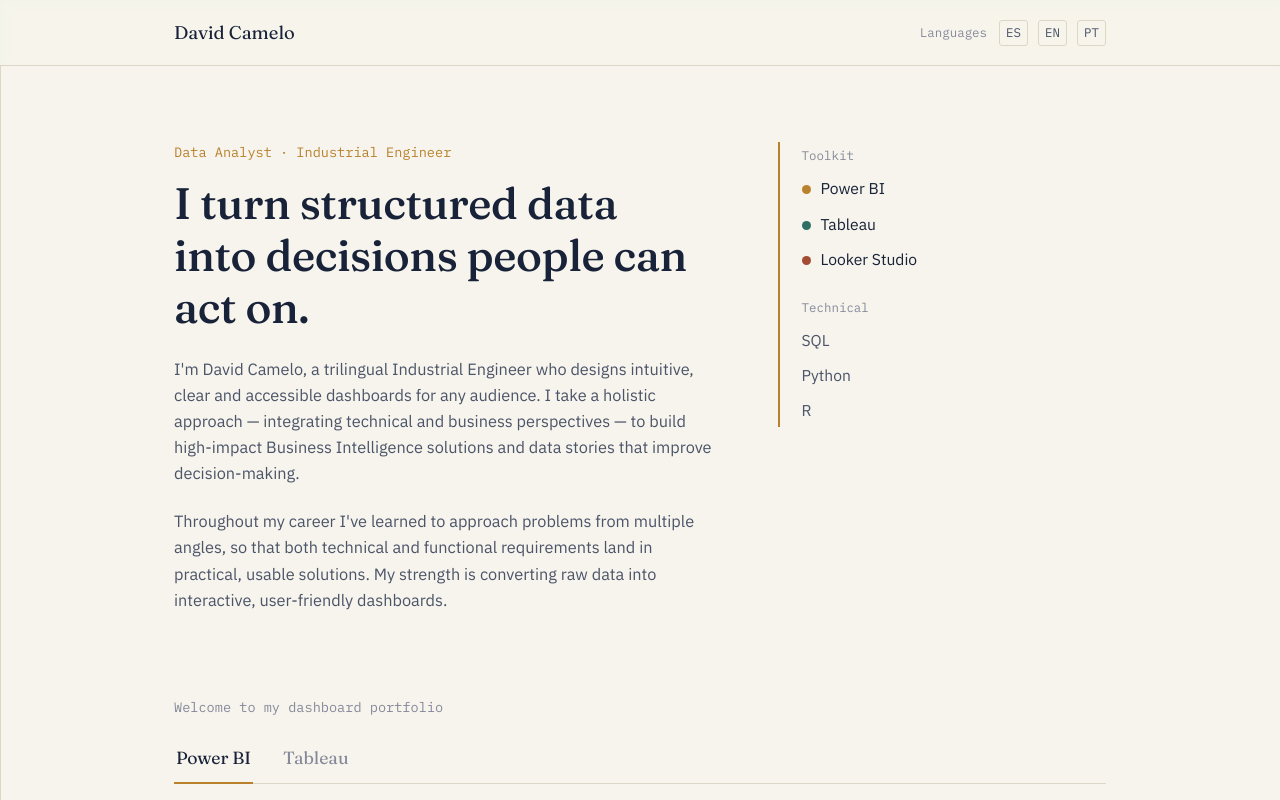
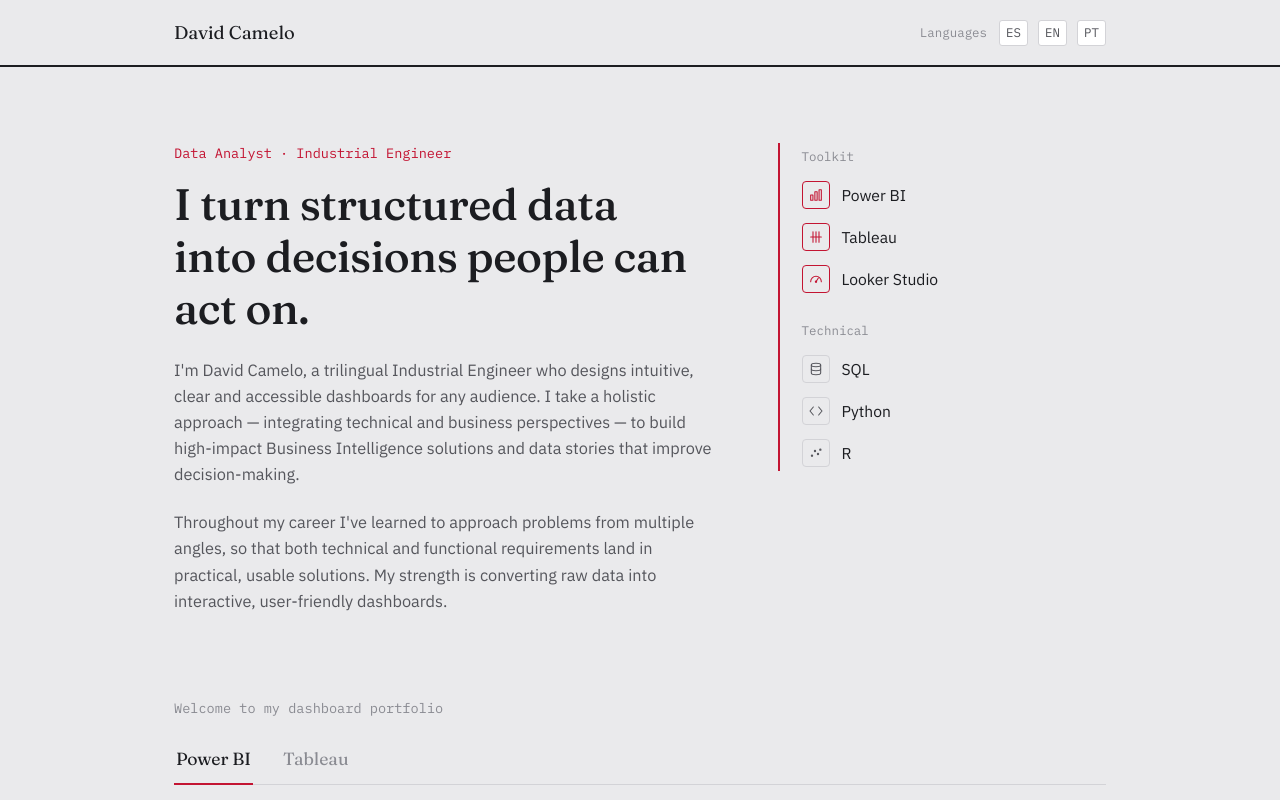
Before and after one commit to DavidNCamelo/DavidNCamelo.github.io, a plain HTML site: page index.html in a window 1280 px wide. Shown: the top 800 px of the page. Drawn offline with Linux system fonts and the light colour scheme.

Commit message:
Correcciones

```diff
--- a/index.html
+++ b/index.html
@@ -14,15 +14,15 @@
    Design tokens
    =========================================================== */
 :root{
-  --paper:      #F6F4EC;
-  --paper-line: #DCD6C4;
-  --ink:        #182238;
-  --ink-soft:   #4B5468;
-  --muted:      #86899A;
-  --ochre:      #B9812C;
-  --teal:       #2E6F63;
-  --clay:       #A34B33;
-  --embed-bg:   #FFFFFF;
+  --paper:      #EAEAEC;
+  --panel:      #FFFFFF;
+  --line:       #D3D3D7;
+  --ink:        #1C1D21;
+  --ink-soft:   #55565C;
+  --muted:      #8A8B92;
+  --red:        #C31432;
+  --red-dark:   #7E0F22;
+  --red-soft:   #E8536C;
 
   --serif: 'Fraunces', Georgia, 'Times New Roman', serif;
   --sans:  'IBM Plex Sans', -apple-system, BlinkMacSystemFont, 'Segoe UI', sans-serif;
@@ -44,17 +44,6 @@
   -webkit-font-smoothing: antialiased;
 }
 
-/* subtle graph-paper texture, evokes dashboard grids without shouting it */
-body{
-  background-image:
-    linear-gradient(var(--paper-line) 1px, transparent 1px),
-    linear-gradient(90deg, var(--paper-line) 1px, transparent 1px);
-  background-size: 48px 48px;
-  background-position: center top;
-  background-attachment: fixed;
-  background-color: var(--paper);
-}
-
 @media (prefers-reduced-motion: reduce){
   html{ scroll-behavior: auto; }
   *{ animation: none !important; transition: none !important; }
@@ -66,11 +55,11 @@
   padding: 0 24px;
 }
 
-a{ color: var(--teal); text-decoration-thickness: 1px; text-underline-offset: 3px; }
-a:hover{ color: var(--ochre); }
+a{ color: var(--ink); text-decoration-color: var(--red); text-decoration-thickness: 1px; text-underline-offset: 3px; }
+a:hover{ color: var(--red); }
 a:focus-visible,
 button:focus-visible{
-  outline: 2px solid var(--ochre);
+  outline: 2px solid var(--red);
   outline-offset: 3px;
 }
 
@@ -85,9 +74,8 @@
    Header
    =========================================================== */
 .site-header{
-  border-bottom: 1px solid var(--paper-line);
-  background: rgba(246,244,236,0.9);
-  backdrop-filter: saturate(140%) blur(4px);
+  border-bottom: 2px solid var(--ink);
+  background: var(--paper);
   position: sticky;
   top: 0;
   z-index: 10;
@@ -119,10 +107,11 @@
 }
 .lang-key{ margin-right: 2px; }
 .lang-chip{
-  border: 1px solid var(--paper-line);
+  border: 1px solid var(--line);
   border-radius: 3px;
   padding: 2px 6px;
   color: var(--ink-soft);
+  background: var(--panel);
 }
 
 /* ===========================================================
@@ -140,7 +129,7 @@
 .hero-kicker{
   font-family: var(--mono);
   font-size: 0.85rem;
-  color: var(--ochre);
+  color: var(--red);
   margin: 0 0 14px;
 }
 
@@ -158,9 +147,9 @@
   font-size: 1.02rem;
 }
 
-/* Legend card — map-key styling for tools/skills */
+/* Legend card — tool icons for skills */
 .legend{
-  border-left: 2px solid var(--ochre);
+  border-left: 2px solid var(--red);
   padding: 4px 0 4px 22px;
 }
 
@@ -168,9 +157,9 @@
   font-family: var(--mono);
   font-size: 0.78rem;
   color: var(--muted);
-  margin: 0 0 10px;
+  margin: 0 0 14px;
 }
-.legend-title--secondary{ margin-top: 26px; }
+.legend-title--secondary{ margin-top: 28px; }
 
 .legend-list{
   list-style: none;
@@ -178,23 +167,34 @@
   padding: 0;
   display: flex;
   flex-direction: column;
-  gap: 10px;
+  gap: 14px;
   font-size: 0.98rem;
   color: var(--ink);
 }
 
-.legend-list--plain{ color: var(--ink-soft); }
+.legend-list--plain .tool-icon{
+  color: var(--ink-soft);
+  border-color: var(--line);
+}
 
-.swatch{
-  display: inline-block;
-  width: 9px;
-  height: 9px;
-  border-radius: 50%;
-  margin-right: 10px;
+.tool{
+  display: flex;
+  align-items: center;
+  gap: 12px;
 }
-.swatch--a{ background: var(--ochre); }
-.swatch--b{ background: var(--teal); }
-.swatch--c{ background: var(--clay); }
+
+.tool-icon{
+  flex: none;
+  width: 28px;
+  height: 28px;
+  display: flex;
+  align-items: center;
+  justify-content: center;
+  border: 1px solid var(--red);
+  border-radius: 4px;
+  color: var(--red);
+}
+.tool-icon svg{ width: 16px; height: 16px; }
 
 /* ===========================================================
    Portfolio / Tabs
@@ -211,7 +211,7 @@
 .tabs{
   display: flex;
   gap: 28px;
-  border-bottom: 1px solid var(--paper-line);
+  border-bottom: 1px solid var(--line);
   margin-bottom: 44px;
 }
 
@@ -231,7 +231,7 @@
 .tab-btn:hover{ color: var(--ink); }
 .tab-btn.is-active{
   color: var(--ink);
-  border-bottom-color: var(--ochre);
+  border-bottom-color: var(--red);
 }
 
 .tab-panel{ display: none; }
@@ -242,7 +242,7 @@
    =========================================================== */
 .project{
   padding: 40px 0;
-  border-top: 1px solid var(--paper-line);
+  border-top: 1px solid var(--line);
 }
 .project:first-child{ border-top: none; padding-top: 0; }
 
@@ -257,27 +257,35 @@
   margin: 0 0 22px;
 }
 
-/* Placeholder container for hand-pasted dashboard embeds */
+/* Embed container — fixed aspect ratio so Power BI / Tableau
+   can correctly auto-fit their canvas inside the iframe.
+   Adjust the ratio per project if a report was designed
+   with a different shape (e.g. 4 / 3). */
 .embed-frame{
-  background: var(--embed-bg);
-  border: 1px dashed var(--paper-line);
-  border-radius: 6px;
-  min-height: 480px;
-  display: flex;
-  align-items: center;
-  justify-content: center;
+  background: var(--panel);
+  border: 1px solid var(--line);
+  border-radius: 4px;
+  aspect-ratio: 16 / 9;
+  width: 100%;
   overflow: hidden;
+  position: relative;
 }
 
 .embed-frame iframe{
+  position: absolute;
+  inset: 0;
   width: 100%;
   height: 100%;
-  min-height: 480px;
   border: 0;
   display: block;
 }
 
 .embed-placeholder{
+  position: absolute;
+  inset: 0;
+  display: flex;
+  align-items: center;
+  justify-content: center;
   font-family: var(--mono);
   font-size: 0.85rem;
   color: var(--muted);
@@ -290,7 +298,7 @@
    Footer
    =========================================================== */
 .site-footer{
-  border-top: 1px solid var(--paper-line);
+  border-top: 2px solid var(--ink);
   padding: 28px 0 40px;
 }
 
@@ -322,12 +330,11 @@
   }
   .legend{
     border-left: none;
-    border-top: 2px solid var(--ochre);
+    border-top: 2px solid var(--red);
     padding: 20px 0 0;
   }
   .hero{ padding: 48px 0 40px; }
   .tabs{ gap: 20px; }
-  .embed-frame, .embed-frame iframe{ min-height: 320px; }
 }
 
 </style>
@@ -369,20 +376,75 @@
     <aside class="legend" aria-label="Tools and skills">
       <p class="legend-title">Toolkit</p>
       <ul class="legend-list">
-        <li><span class="swatch swatch--a"></span>Power BI</li>
-        <li><span class="swatch swatch--b"></span>Tableau</li>
-        <li><span class="swatch swatch--c"></span>Looker Studio</li>
+        <li class="tool">
+          <span class="tool-icon" aria-hidden="true">
+            <svg viewBox="0 0 24 24" fill="none" stroke="currentColor" stroke-width="1.6" stroke-linecap="round" stroke-linejoin="round">
+              <rect x="4" y="12" width="3.4" height="8"></rect>
+              <rect x="10.3" y="7" width="3.4" height="13"></rect>
+              <rect x="16.6" y="4" width="3.4" height="16"></rect>
+            </svg>
+          </span>
+          Power BI
+        </li>
+        <li class="tool">
+          <span class="tool-icon" aria-hidden="true">
+            <svg viewBox="0 0 24 24" fill="none" stroke="currentColor" stroke-width="1.6" stroke-linecap="round" stroke-linejoin="round">
+              <line x1="12" y1="4" x2="12" y2="20"></line>
+              <line x1="4" y1="12" x2="20" y2="12"></line>
+              <line x1="7.5" y1="4" x2="7.5" y2="20"></line>
+              <line x1="16.5" y1="4" x2="16.5" y2="20"></line>
+            </svg>
+          </span>
+          Tableau
+        </li>
+        <li class="tool">
+          <span class="tool-icon" aria-hidden="true">
+            <svg viewBox="0 0 24 24" fill="none" stroke="currentColor" stroke-width="1.6" stroke-linecap="round" stroke-linejoin="round">
+              <path d="M4 16a8 8 0 0 1 16 0"></path>
+              <line x1="12" y1="16" x2="15.5" y2="10.5"></line>
+              <circle cx="12" cy="16" r="1"></circle>
+            </svg>
+          </span>
+          Looker Studio
+        </li>
       </ul>
       <p class="legend-title legend-title--secondary">Technical</p>
       <ul class="legend-list legend-list--plain">
-        <li>SQL</li>
-        <li>Python</li>
-        <li>R</li>
+        <li class="tool">
+          <span class="tool-icon" aria-hidden="true">
+            <svg viewBox="0 0 24 24" fill="none" stroke="currentColor" stroke-width="1.6" stroke-linecap="round" stroke-linejoin="round">
+              <ellipse cx="12" cy="6" rx="7" ry="2.6"></ellipse>
+              <path d="M5 6v6c0 1.4 3.1 2.6 7 2.6s7-1.2 7-2.6V6"></path>
+              <path d="M5 12v6c0 1.4 3.1 2.6 7 2.6s7-1.2 7-2.6v-6"></path>
+            </svg>
+          </span>
+          SQL
+        </li>
+        <li class="tool">
+          <span class="tool-icon" aria-hidden="true">
+            <svg viewBox="0 0 24 24" fill="none" stroke="currentColor" stroke-width="1.6" stroke-linecap="round" stroke-linejoin="round">
+              <polyline points="8 6 3 12 8 18"></polyline>
+              <polyline points="16 6 21 12 16 18"></polyline>
+            </svg>
+          </span>
+          Python
+        </li>
+        <li class="tool">
+          <span class="tool-icon" aria-hidden="true">
+            <svg viewBox="0 0 24 24" fill="none" stroke="currentColor" stroke-width="1.6" stroke-linecap="round" stroke-linejoin="round">
+              <circle cx="6" cy="16" r="1"></circle>
+              <circle cx="10.5" cy="9" r="1"></circle>
+              <circle cx="15" cy="13.5" r="1"></circle>
+              <circle cx="18.5" cy="7" r="1"></circle>
+              <path d="M4 20h16" opacity="0"></path>
+            </svg>
+          </span>
+          R
+        </li>
       </ul>
     </aside>
   </div>
 </section>
-
 
 <!-- ============ PORTFOLIO ============ -->
 <section class="portfolio" id="portfolio">
@@ -414,9 +476,13 @@
             </a>.
           </p>
         </div>
-        <!-- EMBED: paste your Power BI <iframe> inside this div -->
         <div class="embed-frame" data-embed="powerbi-toll">
-          <p class="embed-placeholder"><iframe title="toll_analysis" width="600" height="373.5" src="https://app.powerbi.com/view?r=eyJrIjoiNDBmZmQ1NjEtYzZkMy00OTg4LTkyOTEtNjk4NDQ5ZjEwMDMxIiwidCI6IjJlZDU1NzRjLWY5YmEtNDQyNi05NjU4LWU0NzdhZDc0MzlkYiIsImMiOjR9" frameborder="0" allowFullScreen="true"></iframe></p>
+          <iframe
+            title="Colombian Toll Analysis"
+            src="https://app.powerbi.com/view?r=eyJrIjoiNDBmZmQ1NjEtYzZkMy00OTg4LTkyOTEtNjk4NDQ5ZjEwMDMxIiwidCI6IjJlZDU1NzRjLWY5YmEtNDQyNi05NjU4LWU0NzdhZDc0MzlkYiIsImMiOjR9"
+            frameborder="0"
+            allowFullScreen="true"
+            loading="lazy"></iframe>
         </div>
       </article>
 
@@ -429,7 +495,12 @@
           </p>
         </div>
         <div class="embed-frame" data-embed="powerbi-passengers">
-          <p class="embed-placeholder"><iframe title="Colombian Passengers Analysis" width="600" height="373.5" src="https://app.powerbi.com/view?r=eyJrIjoiMDA5ZTQwYTAtZDYwMi00YmM3LWIwOTAtN2JhZmIxYmNlZWI5IiwidCI6IjJlZDU1NzRjLWY5YmEtNDQyNi05NjU4LWU0NzdhZDc0MzlkYiIsImMiOjR9" frameborder="0" allowFullScreen="true"></iframe></p>
+          <iframe
+            title="Colombian Passengers Analysis"
+            src="https://app.powerbi.com/view?r=eyJrIjoiMDA5ZTQwYTAtZDYwMi00YmM3LWIwOTAtN2JhZmIxYmNlZWI5IiwidCI6IjJlZDU1NzRjLWY5YmEtNDQyNi05NjU4LWU0NzdhZDc0MzlkYiIsImMiOjR9"
+            frameborder="0"
+            allowFullScreen="true"
+            loading="lazy"></iframe>
         </div>
       </article>
 
@@ -447,7 +518,12 @@
           </p>
         </div>
         <div class="embed-frame" data-embed="powerbi-olympics">
-          <p class="embed-placeholder"><iframe title="Olympic Games" width="600" height="373.5" src="https://app.powerbi.com/view?r=eyJrIjoiYTM5NzhhOWEtNmYzMS00YjQyLThhYmYtZjU2N2VhODUwZTg1IiwidCI6IjJlZDU1NzRjLWY5YmEtNDQyNi05NjU4LWU0NzdhZDc0MzlkYiIsImMiOjR9" frameborder="0" allowFullScreen="true"></iframe></p>
+          <iframe
+            title="Olympic Games"
+            src="https://app.powerbi.com/view?r=eyJrIjoiYTM5NzhhOWEtNmYzMS00YjQyLThhYmYtZjU2N2VhODUwZTg1IiwidCI6IjJlZDU1NzRjLWY5YmEtNDQyNi05NjU4LWU0NzdhZDc0MzlkYiIsImMiOjR9"
+            frameborder="0"
+            allowFullScreen="true"
+            loading="lazy"></iframe>
         </div>
       </article>
 
@@ -461,8 +537,12 @@
           </p>
         </div>
         <div class="embed-frame" data-embed="powerbi-airbnb">
-          <p class="embed-placeholder">
-            <iframe title="Airbnb Research" width="600" height="373.5" src="https://app.powerbi.com/view?r=eyJrIjoiZjY4NjUwNjQtYjIzYi00ODQ0LWEyMTItYWJkNWM2NjBiYmJlIiwidCI6IjJlZDU1NzRjLWY5YmEtNDQyNi05NjU4LWU0NzdhZDc0MzlkYiIsImMiOjR9" frameborder="0" allowFullScreen="true"></iframe></p>
+          <iframe
+            title="Airbnb Research"
+            src="https://app.powerbi.com/view?r=eyJrIjoiZjY4NjUwNjQtYjIzYi00ODQ0LWEyMTItYWJkNWM2NjBiYmJlIiwidCI6IjJlZDU1NzRjLWY5YmEtNDQyNi05NjU4LWU0NzdhZDc0MzlkYiIsImMiOjR9"
+            frameborder="0"
+            allowFullScreen="true"
+            loading="lazy"></iframe>
         </div>
       </article>
 
@@ -480,7 +560,12 @@
           </p>
         </div>
         <div class="embed-frame" data-embed="tableau-happiness">
-          <p class="embed-placeholder">Embed goes here — paste your Tableau iframe.</p>
+          <iframe
+            title="Happiness and Socioeconomics Analysis"
+            src="https://public.tableau.com/views/HappinessandmoresocioeconomycsAnalysis/DCFinalProject?:language=es-ES&:showVizHome=no&:embed=true"
+            frameborder="0"
+            allowFullScreen="true"
+            loading="lazy"></iframe>
         </div>
       </article>
 
@@ -493,7 +578,12 @@
           </p>
         </div>
         <div class="embed-frame" data-embed="tableau-ecommerce">
-          <p class="embed-placeholder">Embed goes here — paste your Tableau iframe.</p>
+          <iframe
+            title="Lead and Ecommerce Behavior"
+            src="https://public.tableau.com/shared/4Q4RBZ52Z?:showVizHome=no&:embed=true"
+            frameborder="0"
+            allowFullScreen="true"
+            loading="lazy"></iframe>
         </div>
       </article>
 
```
